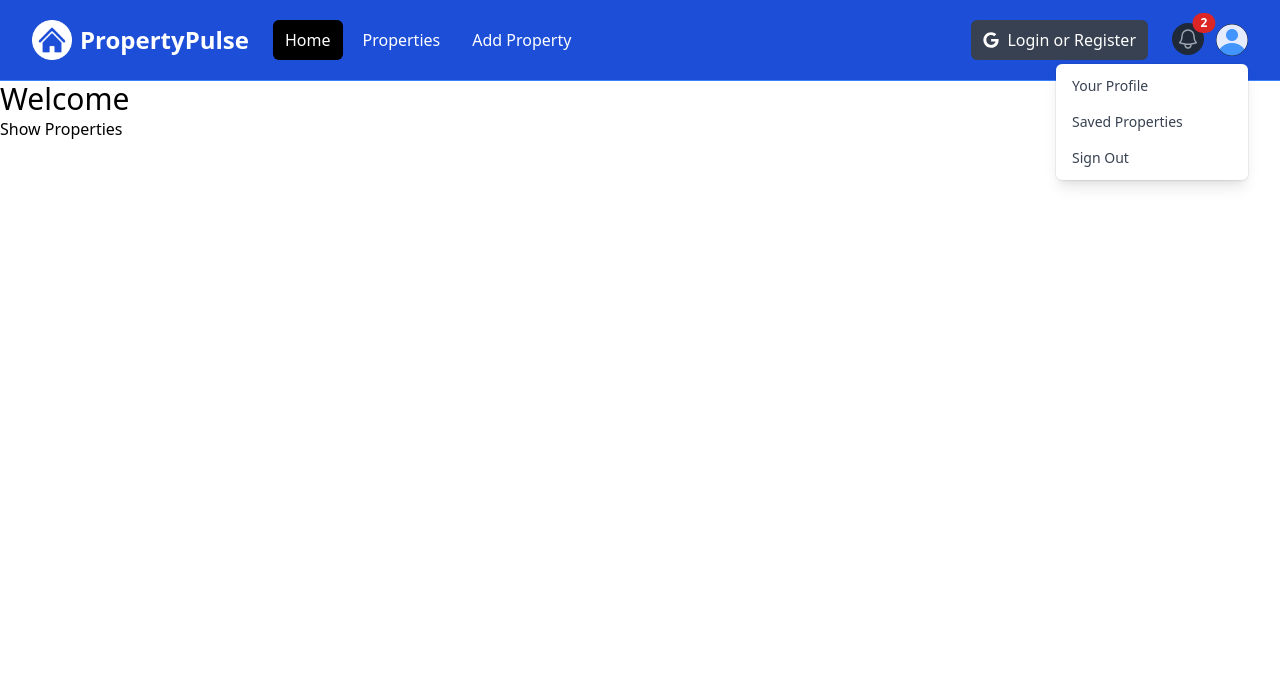
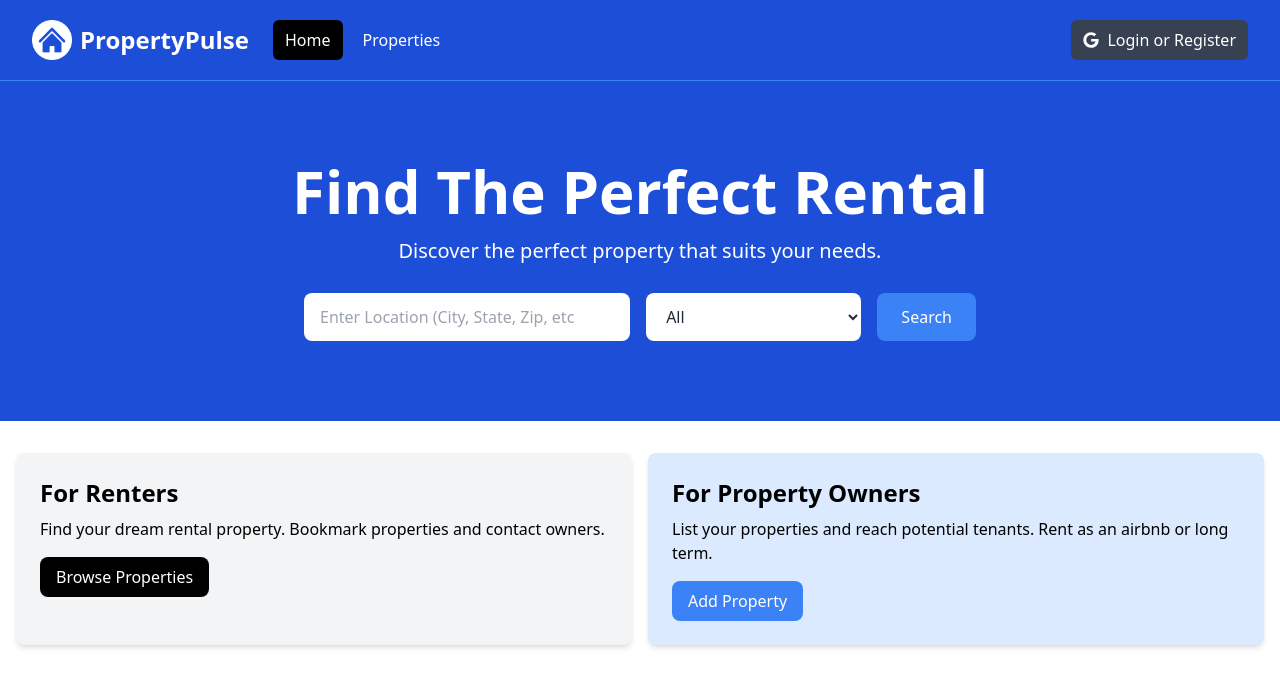
Before and after one commit to SofiaDivine/property-pulse, a Next.js app: page / in a window 1280 px wide. Shown: the top 686 px of the page. Built offline with nearby package versions, Linux system fonts and the light colour scheme.

Commit message:
added IsLoggedIn functionality and Hero

```diff
--- a/app/page.jsx
+++ b/app/page.jsx
@@ -1,12 +1,14 @@
 import React from 'react'
 import Link from 'next/link'
+import Hero from '@/components/Hero'
+import InfoBoxes from '@/components/InfoBoxes';
 
 const HomePage = () => {
   return (
-    <div>
-      <h1 className='text-3xl'>Welcome</h1>
-      <Link href='/properties'>Show Properties</Link>
-    </div>
+    <>
+      <Hero/>
+      <InfoBoxes/>
+    </>
   );
 };
 export default HomePage
--- /dev/null
+++ b/components/Hero.jsx
@@ -0,0 +1,60 @@
+import React from 'react'
+
+const Hero = () => {
+  return (
+    <section className="bg-blue-700 py-20 mb-4">
+      <div
+        className="max-w-7xl mx-auto px-4 sm:px-6 lg:px-8 flex flex-col items-center"
+      >
+        <div className="text-center">
+          <h1
+            className="text-4xl font-extrabold text-white sm:text-5xl md:text-6xl"
+          >
+            Find The Perfect Rental
+          </h1>
+          <p className="my-4 text-xl text-white">
+            Discover the perfect property that suits your needs.
+          </p>
+        </div>
+        <form
+          className="mt-3 mx-auto max-w-2xl w-full flex flex-col md:flex-row items-center"
+        >
+          <div className="w-full md:w-3/5 md:pr-2 mb-4 md:mb-0">
+            <label htmlFor="location" className="sr-only">Location</label>
+            <input
+              type="text"
+              id="location"
+              placeholder="Enter Location (City, State, Zip, etc"
+              className="w-full px-4 py-3 rounded-lg bg-white text-gray-800 focus:outline-none focus:ring focus:ring-blue-500"
+            />
+          </div>
+          <div className="w-full md:w-2/5 md:pl-2">
+            <label htmlFor="property-type" className="sr-only">Property Type</label>
+            <select
+              id="property-type"
+              className="w-full px-4 py-3 rounded-lg bg-white text-gray-800 focus:outline-none focus:ring focus:ring-blue-500"
+            >
+              <option value="All">All</option>
+              <option value="Apartment">Apartment</option>
+              <option value="Studio">Studio</option>
+              <option value="Condo">Condo</option>
+              <option value="House">House</option>
+              <option value="Cabin Or Cottage">Cabin or Cottage</option>
+              <option value="Loft">Loft</option>
+              <option value="Room">Room</option>
+              <option value="Other">Other</option>
+            </select>
+          </div>
+          <button
+            type="submit"
+            className="md:ml-4 mt-4 md:mt-0 w-full md:w-auto px-6 py-3 rounded-lg bg-blue-500 text-white hover:bg-blue-600 focus:outline-none focus:ring focus:ring-blue-500"
+          >
+            Search
+          </button>
+        </form>
+      </div>
+    </section>
+  )
+}
+
+export default Hero
--- /dev/null
+++ b/components/InfoBoxes.jsx
@@ -0,0 +1,41 @@
+import React from 'react'
+
+const InfoBoxes = () => {
+  return (
+    <section>
+    <div className="container-xl lg:container m-auto">
+      <div className="grid grid-cols-1 md:grid-cols-2 gap-4 p-4 rounded-lg">
+        <div className="bg-gray-100 p-6 rounded-lg shadow-md">
+          <h2 className="text-2xl font-bold">For Renters</h2>
+          <p className="mt-2 mb-4">
+            Find your dream rental property. Bookmark properties and contact
+            owners.
+          </p>
+          <a
+            href="/properties.html"
+            className="inline-block bg-black text-white rounded-lg px-4 py-2 hover:bg-gray-700"
+          >
+            Browse Properties
+          </a>
+        </div>
+        <div className="bg-blue-100 p-6 rounded-lg shadow-md">
+          <h2 className="text-2xl font-bold">For Property Owners</h2>
+          <p className="mt-2 mb-4">
+            List your properties and reach potential tenants. Rent as an
+            airbnb or long term.
+          </p>
+          <a
+            href="/add-property.html"
+            className="inline-block bg-blue-500 text-white rounded-lg px-4 py-2 hover:bg-blue-600"
+          >
+            Add Property
+          </a>
+        </div>
+      </div>
+    </div>
+  </section>
+
+  )
+}
+
+export default InfoBoxes
--- a/components/Navbar.jsx
+++ b/components/Navbar.jsx
@@ -1,6 +1,7 @@
+'use client';
 import React from 'react';
-'use cliet';
 import { useState } from 'react';
+import { usePathname } from 'next/navigation';
 import Image from 'next/image';
 import Link from 'next/link';
 import logo from '@/assets/styles/images/logo-white.png';
@@ -9,6 +10,11 @@
 
 const Navbar = () => {
   const [isMobileMenuOpen, setIsMobileMenuOpen] = useState(false);
+  const [isProfileMenuOpen, setIsProfileMenuOpen] = useState(false);
+  const [isLoggedIn, setIsLoggedIn] = useState(false);
+
+const pathname = usePathname();
+
   return (
     <nav className="bg-blue-700 border-b border-blue-500">
     <div className="mx-auto max-w-7xl px-2 sm:px-6 lg:px-8">
@@ -54,32 +60,31 @@
             />
 
             <span className="hidden md:block text-white text-2xl font-bold ml-2"
-              >PropertyPulse</span
-            >
+              >PropertyPulse</span>
           </Link>
           {/* <!-- Desktop Menu Hidden below md screens --> */}
           <div className="hidden md:ml-6 md:block">
             <div className="flex space-x-2">
               <Link
                 href="/"
-                className="text-white bg-black hover:bg-gray-900 hover:text-white rounded-md px-3 py-2"
-                >Home</Link
-              >
+                className={`${pathname === '/' ? 'bg-black' : ''} text-white hover:bg-gray-900 hover:text-white rounded-md px-3 py-2`}
+                >Home</Link>
               <Link
                 href="/properties"
-                className="text-white hover:bg-gray-900 hover:text-white rounded-md px-3 py-2"
-                >Properties</Link
-              >
+                className={`${pathname === '/properties' ? 'bg-black' : ''} text-white hover:bg-gray-900 hover:text-white rounded-md px-3 py-2`}
+                >Properties</Link >
+                { isLoggedIn && (
                   <Link
                 href="/properties/add"
-                className="text-white hover:bg-gray-900 hover:text-white rounded-md px-3 py-2"
-                >Add Property</Link
-              >
+              className={`${pathname === '/properties/add' ? 'bg-black' : ''} text-white hover:bg-gray-900 hover:text-white rounded-md px-3 py-2`}
+            >Add Property</Link >
+            )}
             </div>
           </div>
         </div>
 
         {/* <!-- Right Side Menu (Logged Out) --> */}
+        { !isLoggedIn && (
           <div className="hidden md:block md:ml-6">
           <div className="flex items-center">
             <button
@@ -90,8 +95,11 @@
             </button>
           </div>
         </div>
+            )}
 
         {/* <!-- Right Side Menu (Logged In) --> */}
+        { isLoggedIn && (
+
           <div
         className="absolute inset-y-0 right-0 flex items-center pr-2 md:static md:inset-auto md:ml-6 md:pr-0"
         >
@@ -133,6 +141,7 @@
             id="user-menu-button"
           aria-expanded="false"
         aria-haspopup="true"
+      onClick={() => setIsProfileMenuOpen((prev) => !prev)}
     >
                 <span className="absolute -inset-1.5"></span>
                 <span className="sr-only">Open user menu</span>
@@ -145,9 +154,10 @@
             </div>
 
             {/* <!-- Profile dropdown --> */}
+            { isProfileMenuOpen && (
               <div
             id="user-menu"
-              className=" absolute right-0 z-10 mt-2 w-48 origin-top-right rounded-md bg-white py-1 shadow-lg ring-1 ring-black ring-opacity-5 focus:outline-none"
+          className="absolute right-0 z-10 mt-2 w-48 origin-top-right rounded-md bg-white py-1 shadow-lg ring-1 ring-black ring-opacity-5 focus:outline-none"
         role="menu"
       aria-orientation="vertical"
     aria-labelledby="user-menu-button"
@@ -159,26 +169,26 @@
             role="menuitem"
           tabIndex="-1"
         id="user-menu-item-0"
-                >Your Profile</Link
-              >
+      >Your Profile</Link>
               <Link
                 href="/properties/saved"
                 className="block px-4 py-2 text-sm text-gray-700"
               role="menuitem"
             tabIndex="-1"
           id="user-menu-item-2"
-                >Saved Properties</Link
-              >
+        >Saved Properties</Link>
               <button
                 className="block px-4 py-2 text-sm text-gray-700"
               role="menuitem"
             tabIndex="-1"
           id="user-menu-item-2"
-                >Sign Out</button
-              >
+        >Sign Out
+                </button>
+            </div>
+            )}
           </div>
         </div>
-        </div>
+      )}
       </div>
     </div>
 
@@ -189,25 +199,28 @@
       <div className="space-y-1 px-2 pb-3 pt-2">
         <Link
           href="/"
-        className="bg-gray-900 text-white block rounded-md px-3 py-2 text-base font-medium"
-      >Home</Link
-        >
+        className={ `${pathname === '/' ? 'bg-black' : '' } text-white block rounded-md px-3 py-2 text-base font-medium`}
+      >Home</Link>
         <Link
           href="/properties"
-        className="text-gray-300 hover:bg-gray-700 hover:text-white block rounded-md px-3 py-2 text-base font-medium"
-      >Properties</Link
-        >
+          className={ `${pathname === '/properties' ? 'bg-black' : '' } text-white block rounded-md px-3 py-2 text-base font-medium`}
+      >Properties</Link >
+        { isLoggedIn && (
         <Link
-          href="/add-property/add"
-        className="text-gray-300 hover:bg-gray-700 hover:text-white block rounded-md px-3 py-2 text-base font-medium"
-      >Add Property</Link
-        >
+          href="/properties/add"
+          className={ `${pathname === '/properties/add' ? 'bg-black' : '' } text-white block rounded-md px-3 py-2 text-base font-medium`}
+      >Add Property</Link>
+        )}
+
+        { !isLoggedIn && (
+
           <button
         className="flex items-center text-white bg-gray-700 hover:bg-gray-900 hover:text-white rounded-md px-3 py-2 my-4"
       >
           <FaGoogle className='text-white mr-2'/>
           <span>Login or Register</span>
         </button>
+        )}
       </div>
     </div>
         )}
```
Lines whose indentation alone changed are shown as unchanged.
